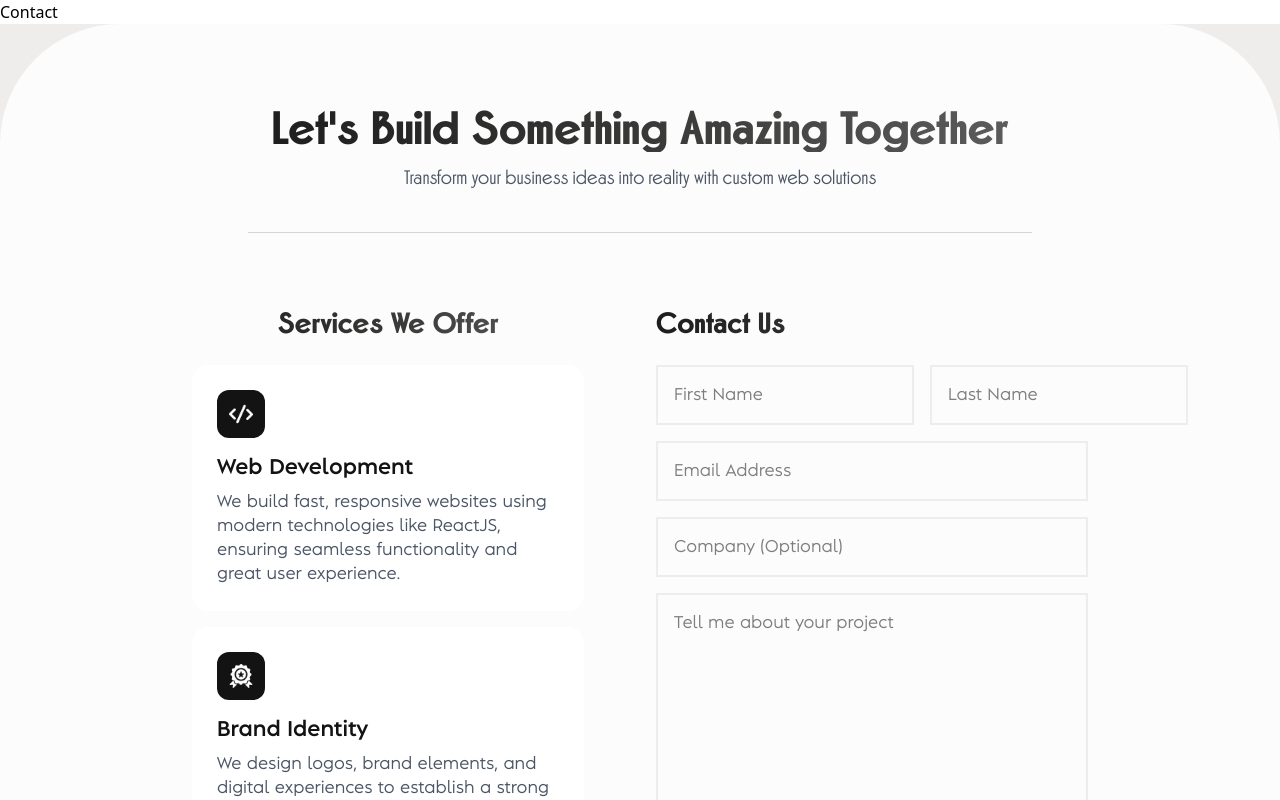
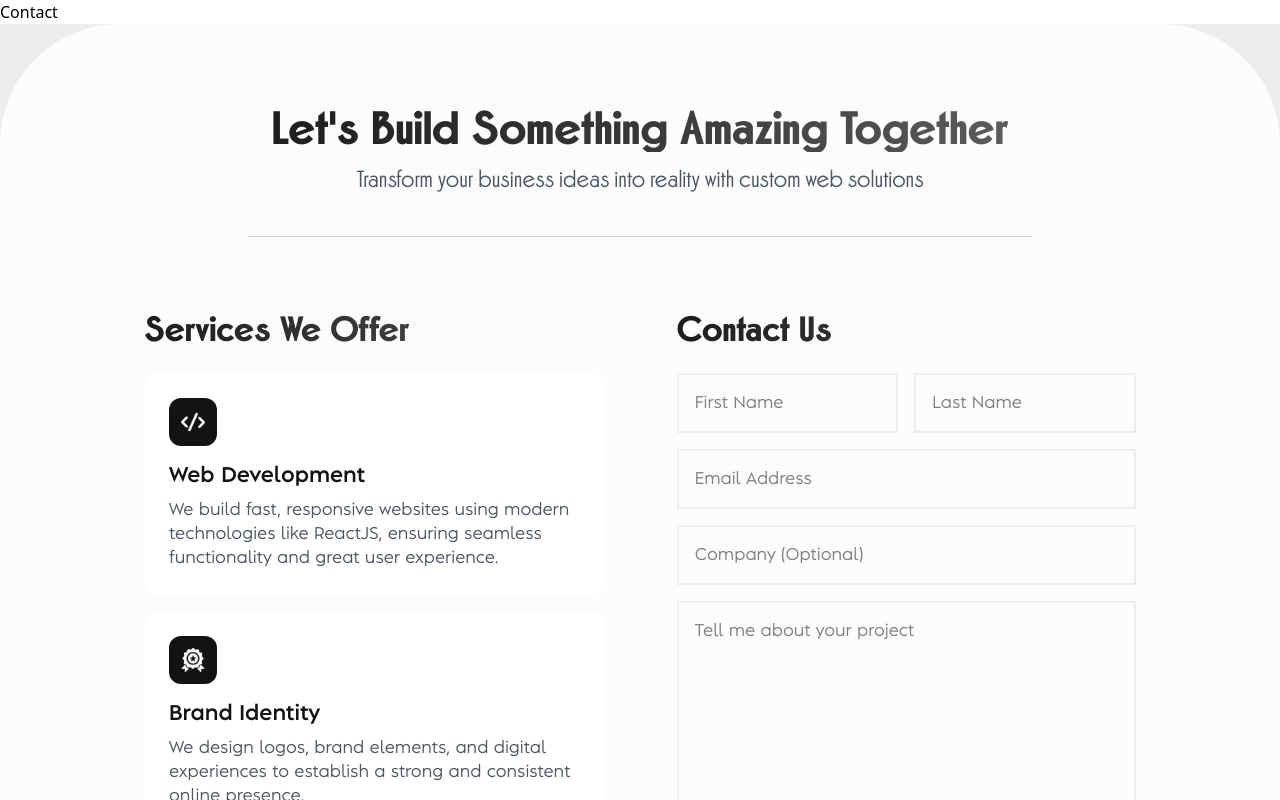
Before and after one commit to trulyaman25/BinaryBots_Client, a React (Vite) app: page /contact in a window 1280 px wide. Shown: the top 800 px of the page. Built offline with nearby package versions, Linux system fonts and the light colour scheme.

Commit message:
Updated Footer

```diff
--- a/src/components/navigation/footer/footer.jsx
+++ b/src/components/navigation/footer/footer.jsx
@@ -27,15 +27,15 @@ function Footer() {
                 <div id='footer' className="w-full flex flex-col justify-between rounded-t-[70px] lg:rounded-t-[120px] bg-[#fcfcfc] pt-10 sm:pt-20 pr-4 sm:pr-20 pl-4 sm:pl-20 pb-10">
                     <div className='rounded-t-[70px] lg:rounded-t-[120px] flex flex-col justify-center items-center gap-10'>
                         <div className='flex flex-col justify-center items-center gap-3'>
-                            <h1 className='font-FreeZoneBold text-3xl sm:text-5xl text-center px-4 bg-gradient-to-r from-[#1d1d1d] via-[#383837] to-[#5E5D5D] bg-clip-text text-transparent'>Let's Build Something Amazing Together</h1>
-                            <p className='font-FreeZoneRegular text-lg sm:text-xl text-gray-600 max-w-[600px] text-center px-4'>Transform your business ideas into reality with custom web solutions</p>
+                            <h1 className='font-FreeZoneBold text-4xl sm:text-5xl text-center px-4 bg-gradient-to-r from-[#1d1d1d] via-[#383837] to-[#5E5D5D] bg-clip-text text-transparent'>Let's Build Something Amazing Together</h1>
+                            <p className='font-FreeZoneRegular text-xl sm:text-2xl text-gray-600 max-w-[600px] text-center px-4'>Transform your business ideas into reality with custom web solutions</p>
                         </div>
 
                         <span className='w-[70%] h-[1px] bg-gray-300'></span>
 
-                        <div className='w-full flex flex-col lg:flex-row justify-between items-start gap-10 lg:px-24'>
+                        <div className='w-full flex flex-col lg:flex-row justify-between items-start gap-10 xl:px-12 2xl:px-24'>
                             <div className='w-full py-8 px-4 lg:w-1/2 flex flex-col gap-6'>
-                                <h2 className='font-FreeZoneBold text-center text-2xl sm:text-3xl bg-gradient-to-r from-[#1d1d1d] via-[#383837] to-[#5E5D5D] bg-clip-text text-transparent'>Services We Offer</h2>
+                                <h2 className='font-FreeZoneBold text-center lg:text-start text-3xl sm:text-4xl bg-gradient-to-r from-[#1d1d1d] via-[#383837] to-[#5E5D5D] bg-clip-text text-transparent'>Services We Offer</h2>
                                 <div className='flex flex-col gap-4'>
                                     {services.map((service, index) => (
                                         <div key={index} className='bg-white p-6 rounded-2xl border-1 border-transparent transition-all duration-300'>
@@ -53,11 +53,11 @@ function Footer() {
 
                             <div className='w-full lg:w-1/2'>
                                 <div className='py-8 px-4 transition-all duration-300'>
-                                    <h2 className='font-FreeZoneBold text-2xl sm:text-3xl mb-6 bg-gradient-to-r from-[#1d1d1d] via-[#383837] to-[#5E5D5D] bg-clip-text text-transparent'>Contact Us</h2>
+                                    <h2 className='font-FreeZoneBold text-3xl sm:text-4xl text-center lg:text-start mb-6 bg-gradient-to-r from-[#1d1d1d] via-[#383837] to-[#5E5D5D] bg-clip-text text-transparent'>Contact Us</h2>
                                     <form className='flex flex-col gap-4'>
-                                        <div className='flex flex-col sm:flex-row gap-4'>
-                                            <input type="text" placeholder="First Name" required className='flex-1 p-4 border-2 border-[#eeedec] font-albulaRegular focus:outline-none focus:ring-2 focus:ring-gray-300' />
-                                            <input type="text" placeholder="Last Name" required className='flex-1 p-4 border-2 border-[#eeedec] font-albulaRegular focus:outline-none focus:ring-2 focus:ring-gray-300' />
+                                        <div className='flex flex-row gap-4'>
+                                            <input type="text" placeholder="First Name" required className='flex w-[50%] p-4 border-2 border-[#eeedec] font-albulaRegular focus:outline-none focus:ring-2 focus:ring-gray-300' />
+                                            <input type="text" placeholder="Last Name" required className='flex w-[50%] p-4 border-2 border-[#eeedec] font-albulaRegular focus:outline-none focus:ring-2 focus:ring-gray-300' />
                                         </div>
 
                                         <input type="email" placeholder="Email Address" required className='flex-1 p-4 border-2 border-[#eeedec] font-albulaRegular focus:outline-none focus:ring-2 focus:ring-gray-300' />
```
